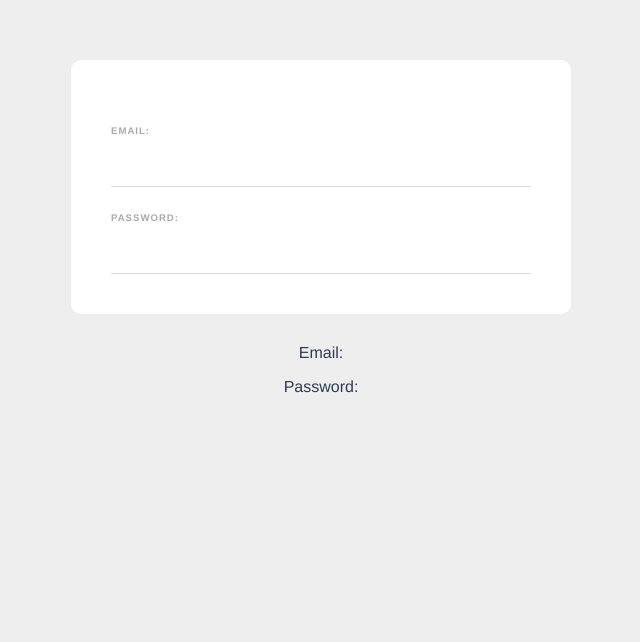
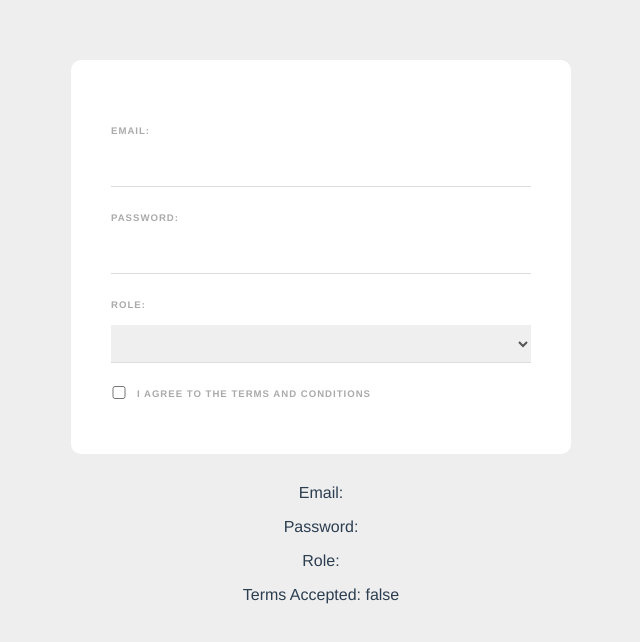
Before and after one commit to RITWIZSINGH/web-form, a Vue app: page / in a window 1280 px wide. Shown: the top 642 px of the page, without its empty margins (319-959 px from the left). Built offline with nearby package versions, Linux system fonts and the light colour scheme.

Commit message:
more labels added

```diff
--- a/src/components/SignupForm.vue
+++ b/src/components/SignupForm.vue
@@ -4,9 +4,21 @@
     <input type="email" required v-model="email" />
     <label>Password:</label>
     <input type="password" required v-model="password" />
+    <label>Role:</label>
+    <select v-model="role">
+        <option value="developer"> Web Developer </option>
+        <option value="designer"> Web Designer </option>
+        <option value="manager"> Project Manager </option>
+    </select>
+    <div class="terms">
+        <input type="checkbox" required v-model="terms"/>
+        <label>I agree to the terms and conditions</label>
+    </div>
   </form>
   <p>Email: {{ email }}</p>
   <p>Password: {{ password }}</p>
+  <p>Role: {{ role }}</p>
+  <p>Terms Accepted: {{ terms }}</p>
 </template>
 
 <script>
@@ -15,6 +27,8 @@
     return {
       email: "",
       password: "",
+      role: "",
+      terms: false
     };
   },
 };
@@ -38,7 +52,7 @@
   letter-spacing: 1px;
   font-weight: bold;
 }
-input {
+input,select {
   display: block;
   padding: 10px 6px;
   width: 100%;
@@ -47,4 +61,11 @@
   border-bottom: 1px solid #ddd;
   color: #555;
 }
+input[type="checkbox"] {
+  display: inline-block;
+  width: 16px;
+  margin: 0 10px 0 0;
+  position: relative;
+  top: 2px;
+}
 </style>
```
